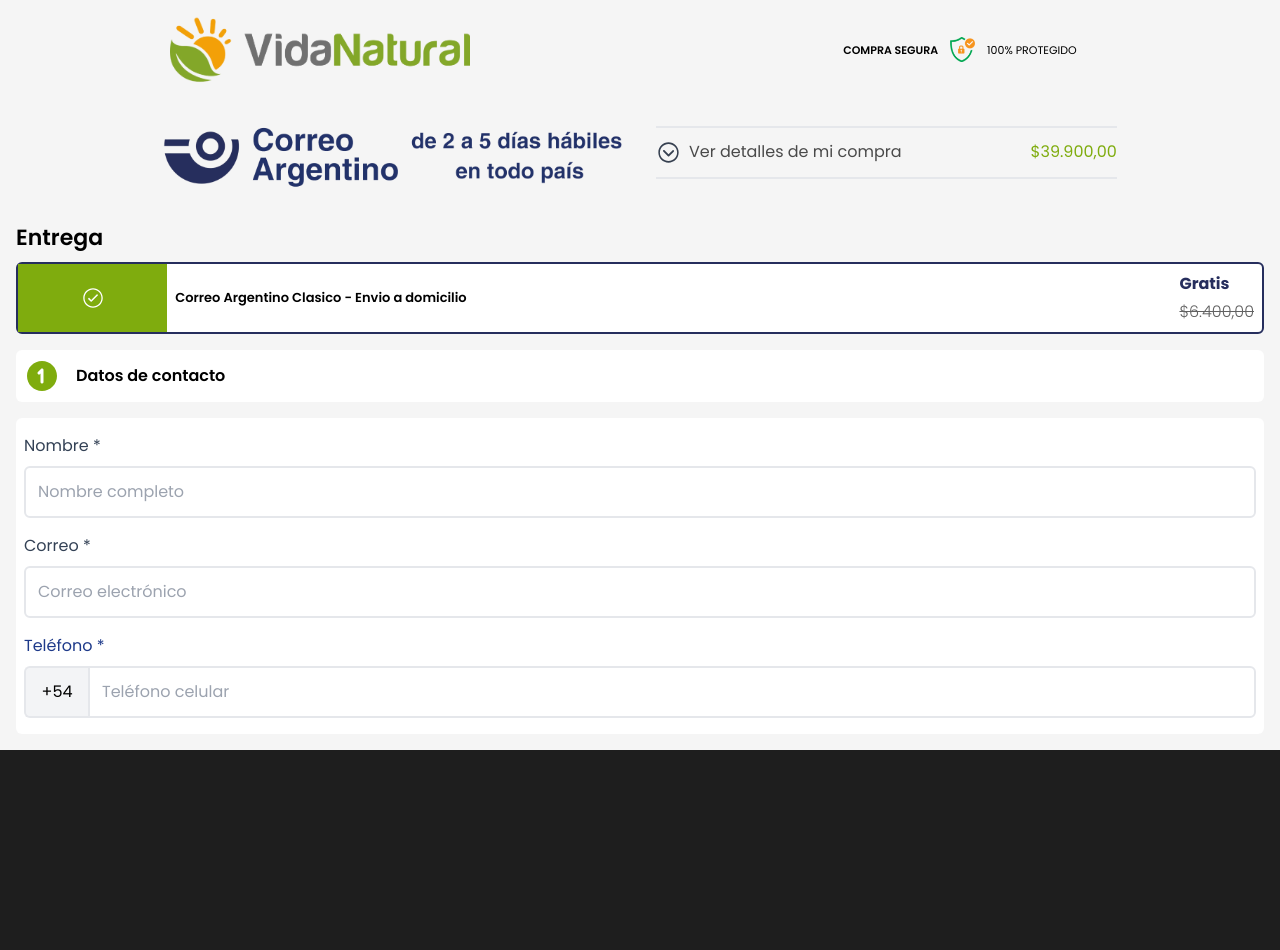
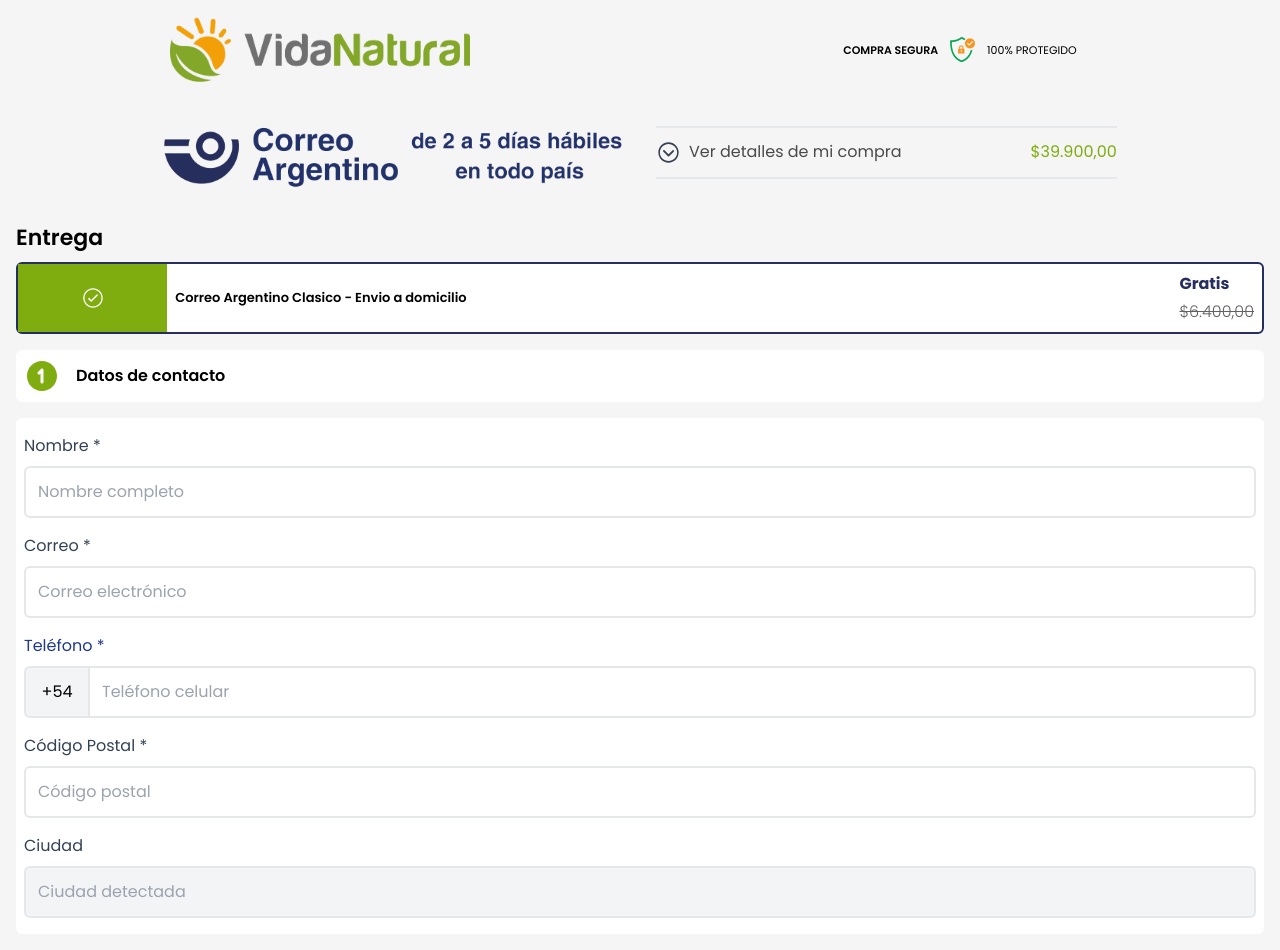
Before and after one commit to BrianGelvez/vidanaturalcarolinapapaleo, a Next.js app: page /datosDeEnvio in a window 1280 px wide. Before the commit the page ends 800 px from the top, so only its background shows below. Built offline with nearby package versions, Linux system fonts and the light colour scheme; what tailwind-hamburgers would draw is missing.

Commit message:
fix: separando logica servidor y cliente componente form

```diff
--- a/src/app/datosDeEnvio/sections/form/index.tsx
+++ b/src/app/datosDeEnvio/sections/form/index.tsx
@@ -1,34 +1,47 @@
+"use client";
+
 import { IoIosCheckmarkCircleOutline } from "react-icons/io";
 import { TbCircleNumber1Filled } from "react-icons/tb";
+import { FormServer } from "@/components/server/formServer";
 
 export default function Form() {
+  const { postalCode, city, handlePostalCodeChange } = FormServer(); // Usamos el hook para manejar la lógica
+
   return (
     <div className="w-full flex flex-col p-4 gap-4">
+      {/* Entrega */}
       <div className="w-full flex flex-col gap-2">
         <p className="text-[22px] text-black font-semibold">Entrega</p>
-        <div className="w-full  flex flex-row border-[2px] border-[#262E5D] rounded-md">
+        <div className="w-full flex flex-row border-[2px] border-[#262E5D] rounded-md">
           <span className="w-[12%] flex justify-center items-center bg-green-primary">
             <IoIosCheckmarkCircleOutline size={24} />
           </span>
           <span className="w-[88%] flex flex-row justify-between gap-12 items-center rounded-r-md p-2 bg-white">
-            <p className="text-[13px] font-semibold text-black">Correo Argentino Clasico - Envio a domicilio</p>
+            <p className="text-[13px] font-semibold text-black">
+              Correo Argentino Clasico - Envio a domicilio
+            </p>
             <span className="flex flex-col gap-1">
-                <p className="font-bold text-[#262E5D]">Gratis</p>
-                <p className="line-through font-extralight text-[#616161]">$6.400,00</p>
+              <p className="font-bold text-[#262E5D]">Gratis</p>
+              <p className="line-through font-extralight text-[#616161]">
+                $6.400,00
+              </p>
             </span>
           </span>
         </div>
       </div>
+
+      {/* Datos de contacto */}
       <div className="w-full p-2 flex flex-row items-center gap-4 rounded-md bg-white">
         <TbCircleNumber1Filled className="text-green-primary" size={36} />
         <p className="text-black font-semibold">Datos de contacto</p>
       </div>
+
+      {/* Formulario */}
       <div className="w-full px-2 py-4 flex flex-col rounded-md bg-white">
         <form className="flex flex-col gap-4" action="">
+          {/* Nombre */}
           <span className="w-full flex flex-col gap-2">
-            <label htmlFor="name" className="text-slate-700">
-              Nombre *
-            </label>
+            <label htmlFor="name" className="text-slate-700">Nombre *</label>
             <input
               type="text"
               id="name"
@@ -36,10 +49,10 @@
               className="border-[2px] p-3 rounded-md text-black focus:outline-none focus:ring-2 focus:ring-blue-900 focus:border-transparent"
             />
           </span>
+
+          {/* Correo */}
           <span className="w-full flex flex-col gap-2">
-            <label htmlFor="email" className="text-slate-700">
-              Correo *
-            </label>
+            <label htmlFor="email" className="text-slate-700">Correo *</label>
             <input
               type="email"
               id="email"
@@ -47,10 +60,10 @@
               className="border-[2px] p-3 rounded-md text-black focus:outline-none focus:ring-2 focus:ring-blue-900 focus:border-transparent"
             />
           </span>
+
+          {/* Teléfono */}
           <span className="w-full flex flex-col gap-2">
-            <label htmlFor="phone" className="text-blue-900">
-              Teléfono *
-            </label>
+            <label htmlFor="phone" className="text-blue-900">Teléfono *</label>
             <div className="flex flex-row">
               <input
                 type="text"
@@ -66,6 +79,32 @@
               />
             </div>
           </span>
+
+          {/* Código Postal */}
+          <span className="w-full flex flex-col gap-2">
+            <label htmlFor="postal-code" className="text-slate-700">Código Postal *</label>
+            <input
+              type="text"
+              id="postal-code"
+              value={postalCode}
+              onChange={handlePostalCodeChange}
+              placeholder="Código postal"
+              className="border-[2px] p-3 rounded-md text-black focus:outline-none focus:ring-2 focus:ring-blue-900 focus:border-transparent"
+            />
+          </span>
+
+          {/* Ciudad */}
+          <span className="w-full flex flex-col gap-2">
+            <label htmlFor="city" className="text-slate-700">Ciudad</label>
+            <input
+              type="text"
+              id="city"
+              value={city}
+              readOnly
+              placeholder="Ciudad detectada"
+              className="border-[2px] p-3 rounded-md text-black bg-gray-100 focus:outline-none"
+            />
+          </span>
         </form>
       </div>
     </div>
--- a/src/components/menuProductPreview/index.tsx
+++ b/src/components/menuProductPreview/index.tsx
@@ -11,7 +11,7 @@
               peer-checked/menu:max-h-96
               transition-all duration-300
               overflow-hidden
-              bg-[#f5f5f5]
+              bg-[#f5f5f5]/70 backdrop-blur-sm
               shadow-lg
               rounded-5
               "
--- /dev/null
+++ b/src/components/server/formServer/index.tsx
@@ -0,0 +1,37 @@
+import { useState } from "react";
+
+export function FormServer() {
+  const [postalCode, setPostalCode] = useState("");
+  const [city, setCity] = useState("");
+
+  // eslint-disable-next-line @typescript-eslint/no-explicit-any
+  const handlePostalCodeChange = async (e: any) => {
+    const code = e.target.value;
+    setPostalCode(code);
+
+    if (code.length === 4) { // Códigos postales argentinos suelen tener 4 dígitos
+      try {
+        const response = await fetch(`https://api.zippopotam.us/ar/${code}`);
+        const data = await response.json();
+
+        if (data && data.places && data.places.length > 0) {
+          setCity(data.places[0]["place name"]);
+        } else {
+          setCity("Código postal no válido");
+        }
+
+      // eslint-disable-next-line @typescript-eslint/no-unused-vars
+      } catch (error) {
+        setCity("Error al buscar la ciudad");
+      }
+    } else {
+      setCity("");
+    }
+  };
+
+  return {
+    postalCode,
+    city,
+    handlePostalCodeChange,
+  };
+}
```
